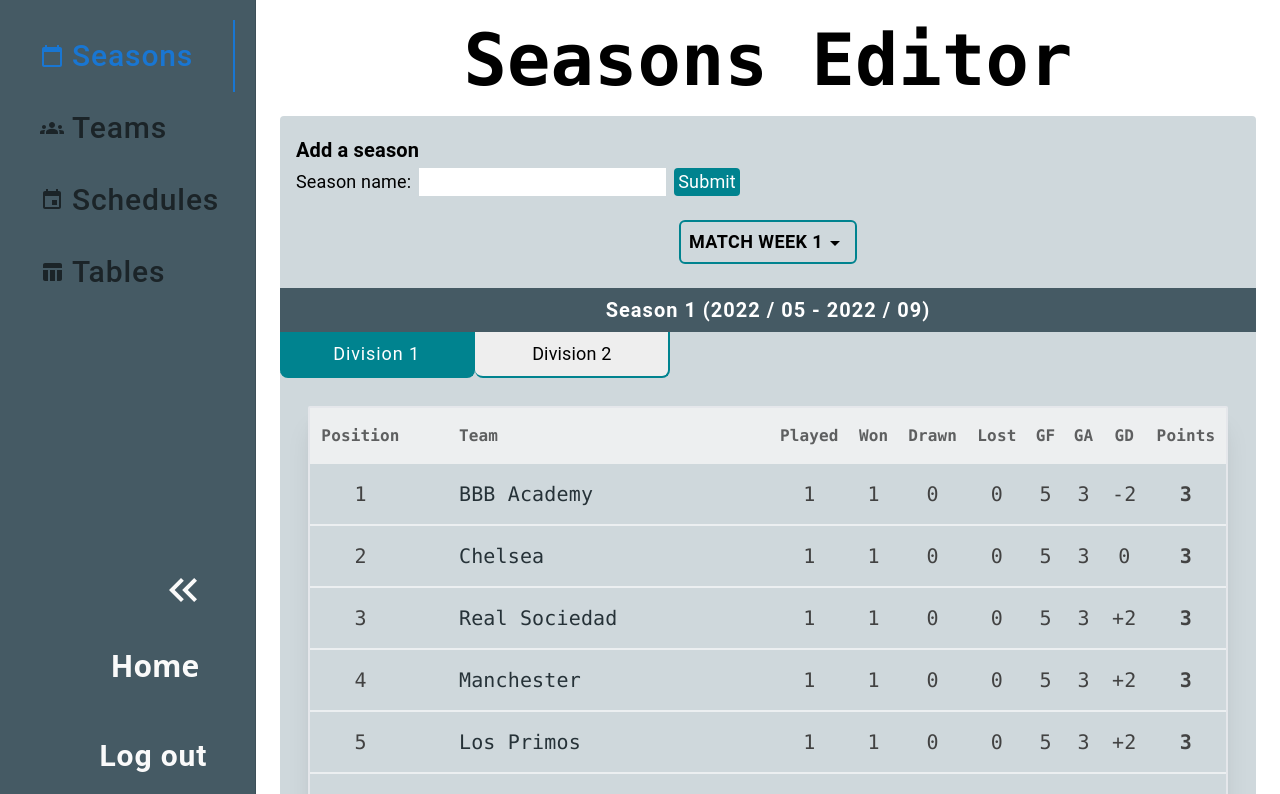
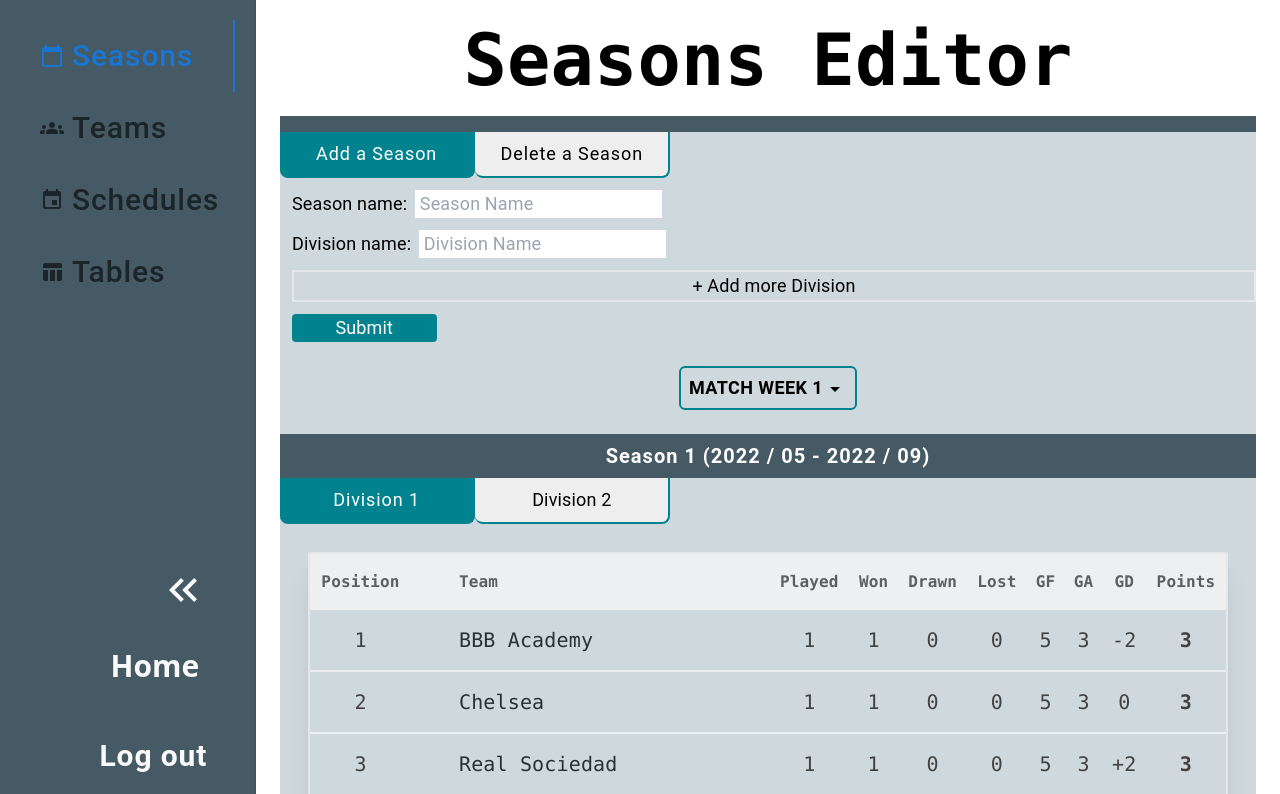
Before and after one commit to space-age/soccer-league-nextjs-typescript-tailwind, a Next.js app: page /master-creator in a window 1280 px wide. Shown: the top 794 px of the page. Built offline with nearby package versions, Linux system fonts and the light colour scheme; no server answers; sample sign-in values are in the browser's storage.

Commit message:
additions to Season Editor

```diff
--- a/components/commonComponents/CommonBanner.tsx
+++ b/components/commonComponents/CommonBanner.tsx
@@ -18,7 +18,14 @@ function TableBanner({ image, title }: Props) {
         className="absolute top-0 left-0 -z-10 h-[44vh] w-full
    md:h-[46vh] lg:h-[60vh]"
       >
-        <Image src={image} layout="fill" objectFit="cover" alt="Soccer Field" />
+        <Image
+          src={image}
+          layout="fill"
+          objectFit="cover"
+          alt="Soccer Field"
+          placeholder="blur"
+          // priority={true}
+        />
       </div>
       <h1
         className=" pl-5 text-7xl
--- a/components/contactPage/ContactFees.tsx
+++ b/components/contactPage/ContactFees.tsx
@@ -16,13 +16,13 @@ function ContactFees() {
           <p className="pb-1 font-semibold">
             Player registration:{' '}
             <span className="contactInformation--p-text font-extrabold">
-              $20
+              $$
             </span>
           </p>
           <p className="font-semibold">
             Team registration:{' '}
             <span className="contactInformation--p-text font-extrabold">
-              $100
+              $$$
             </span>
           </p>
         </div>
@@ -33,7 +33,7 @@ function ContactFees() {
           <p className="font-semibold">
             Match day referee fee:{' '}
             <span className="contactInformation--p-text font-extrabold">
-              $100
+              $$$
             </span>
           </p>
         </div>
--- a/components/homePage/Header.tsx
+++ b/components/homePage/Header.tsx
@@ -37,7 +37,11 @@ function Header() {
       {user && (
         <div className="mr-10 !hidden  items-center space-x-10 justify-self-start  border-2 p-2 hover:bg-slate-600 xl:!flex">
           <Link href="/master-creator">
-            <p className="cursor-pointer text-3xl font-semibold  text-[black] hover:text-[white]">
+            <p
+              className={`${
+                isScrolled ? 'text-white' : 'text-black'
+              } cursor-pointer text-3xl font-semibold  hover:text-[white]`}
+            >
               Creator Mode
             </p>
           </Link>
@@ -125,7 +129,9 @@ function Header() {
         <div className="ml-10 !hidden items-center space-x-10 justify-self-start border-2 p-2  hover:bg-slate-600 xl:!flex">
           <button
             onClick={logout}
-            className="cursor-pointer text-3xl  font-semibold text-[black] hover:text-[white]"
+            className={`${
+              isScrolled ? 'text-white' : 'text-black'
+            } cursor-pointer text-3xl  font-semibold hover:text-[white]`}
           >
             Logout
           </button>
--- a/components/masterCreator/commonComponents/seasonsData/SeasonsDataContainer.tsx
+++ b/components/masterCreator/commonComponents/seasonsData/SeasonsDataContainer.tsx
@@ -4,10 +4,9 @@ import SeasonTable from './SeasonsTable'
 
 function SeasonsDataContainer() {
   const divisions = [
-    { id: '1', division: 1 },
-    { id: '2', division: 2 },
+    { id: '1', division: 'Division 1' },
+    { id: '2', division: 'Division 2' },
   ]
-  const [checked, setChecked] = useState(true)
 
   const [currentTab, setCurrentTab] = useState('1')
 
@@ -42,10 +41,10 @@ function SeasonsDataContainer() {
           </button>
         </div>
 
-        <div id="1" className={`${currentTab === '1' ? '' : 'hidden'}`}>
+        <div className={`${currentTab === '1' ? '' : 'hidden'}`}>
           <SeasonTable />
         </div>
-        <div id="2" className={`${currentTab === '2' ? '' : 'hidden'}`}>
+        <div className={`${currentTab === '2' ? '' : 'hidden'}`}>
           hello world
         </div>
       </div>
--- /dev/null
+++ b/components/masterCreator/seasonsTab/AddSeason.tsx
@@ -0,0 +1,37 @@
+function AddSeason() {
+  return (
+    <>
+      {/* <h2 className=" text-xl font-semibold">Add a season</h2> */}
+      <form
+        // onSubmit={handleSubmit}
+        className="grid-row mt-1 grid gap-3 text-lg"
+      >
+        <label className=" pr-2 ">
+          Season name:
+          <input
+            type="text"
+            id="seasonName"
+            name="seasonName"
+            placeholder=" Season Name"
+            // value={enteredSeasonName}
+            // onChange={(e) => setEnteredSeasonName(e.target.value)}
+            className="ml-2"
+          />
+        </label>
+        <label className=" ">
+          Division name:
+          <input placeholder=" Division Name" className="ml-2" />
+        </label>
+        <button className="content-start border-2">+ Add more Division</button>
+        <button
+          type="submit"
+          className=" w-[15%] rounded bg-[#00838f] px-1 text-white hover:bg-[white] hover:text-black"
+        >
+          Submit
+        </button>
+      </form>
+    </>
+  )
+}
+
+export default AddSeason
--- /dev/null
+++ b/components/masterCreator/seasonsTab/DeleteSeason.tsx
@@ -0,0 +1,9 @@
+function DeleteSeason() {
+  return (
+    <>
+      <h2 className=" text-xl font-semibold">Delete a season</h2>
+    </>
+  )
+}
+
+export default DeleteSeason
--- a/components/masterCreator/seasonsTab/SeasonsTabContainer.tsx
+++ b/components/masterCreator/seasonsTab/SeasonsTabContainer.tsx
@@ -1,41 +1,13 @@
-import { useState } from 'react'
 import MasterCreatorHeader from '../commonComponents/MasterCreatorHeader'
 import SeasonsDataContainer from '../commonComponents/seasonsData/SeasonsDataContainer'
+import SeasonsTabsOptionsContainer from './SeasonsTabsOptionsContainer'
 
 function SeasonsTabContainer() {
-  const [enteredSeasonName, setEnteredSeasonName] = useState('')
-
-  const handleSubmit = (event: any) => {
-    event.preventDefault()
-    setEnteredSeasonName('')
-  }
-
   return (
     <div className="w-full text-black ">
       <MasterCreatorHeader title="Seasons Editor" />
-
-      <div className="my-5 rounded bg-[#cfd8dc] py-5 ">
-        <div className="pl-4">
-          <p className=" text-xl font-semibold">Add a season</p>
-          <form onSubmit={handleSubmit} className="mt-1 text-lg">
-            <label htmlFor="seasonName" className="pr-2 ">
-              Season name:
-            </label>
-            <input
-              type="text"
-              id="seasonName"
-              name="seasonName"
-              value={enteredSeasonName}
-              onChange={(e) => setEnteredSeasonName(e.target.value)}
-            />
-            <button
-              type="submit"
-              className="ml-2 rounded bg-[#00838f] px-1 text-white hover:bg-[white] hover:text-black"
-            >
-              Submit
-            </button>
-          </form>
-        </div>
+      <div className="my-5 rounded bg-[#cfd8dc] ">
+        <SeasonsTabsOptionsContainer />
         <SeasonsDataContainer />
       </div>
     </div>
--- /dev/null
+++ b/components/masterCreator/seasonsTab/SeasonsTabsOptionsContainer.tsx
@@ -0,0 +1,54 @@
+import { useState } from 'react'
+import AddSeason from './AddSeason'
+import DeleteSeason from './DeleteSeason'
+
+function SeasonsTabsOptionsContainer() {
+  const [enteredSeasonName, setEnteredSeasonName] = useState('')
+
+  const handleSubmit = (event: any) => {
+    event.preventDefault()
+    setEnteredSeasonName('')
+  }
+
+  const Tabs = [
+    { id: '1', name: 'Add a Season' },
+    { id: '2', name: 'Delete a Season' },
+  ]
+
+  const [currentTab, setCurrentTab] = useState(Tabs[0].id)
+
+  const handlerTabButton = (e: any) => {
+    setCurrentTab(e.target.id)
+  }
+
+  return (
+    <div className="">
+      <div>
+        <div className="bg-[#455a64] p-2"></div>
+        <div className="flex  text-lg ">
+          {Tabs.map((tab, index) => (
+            <button
+              key={index}
+              onClick={handlerTabButton}
+              id={tab.id}
+              className={`w-[20%] rounded-bl-lg
+             rounded-br-lg border-2 border-l-0 border-t-0 border-[#00838f] bg-[#eeeeee]  p-2 tracking-wider hover:bg-[#cfd8dc]  disabled:bg-[#00838f] disabled:text-white`}
+              disabled={currentTab === tab.id}
+            >
+              {tab.name}
+            </button>
+          ))}
+        </div>
+
+        <div className={`${currentTab === '1' ? '' : 'hidden'} mt-3 ml-3`}>
+          <AddSeason />
+        </div>
+        <div className={`${currentTab === '2' ? '' : 'hidden'} mt-3 ml-3 `}>
+          <DeleteSeason />
+        </div>
+      </div>
+    </div>
+  )
+}
+
+export default SeasonsTabsOptionsContainer
```
